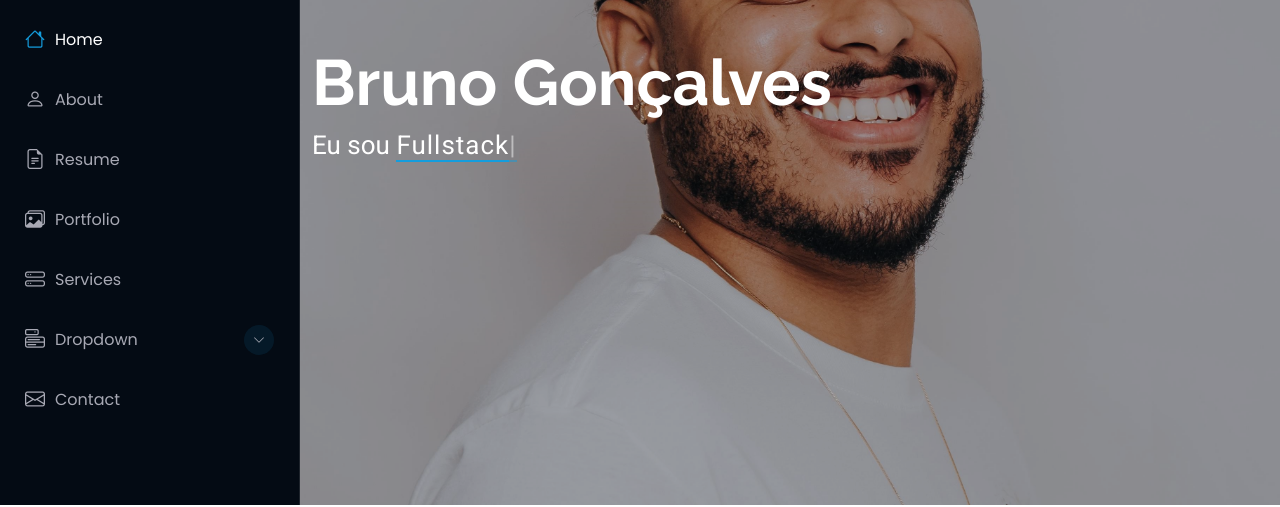
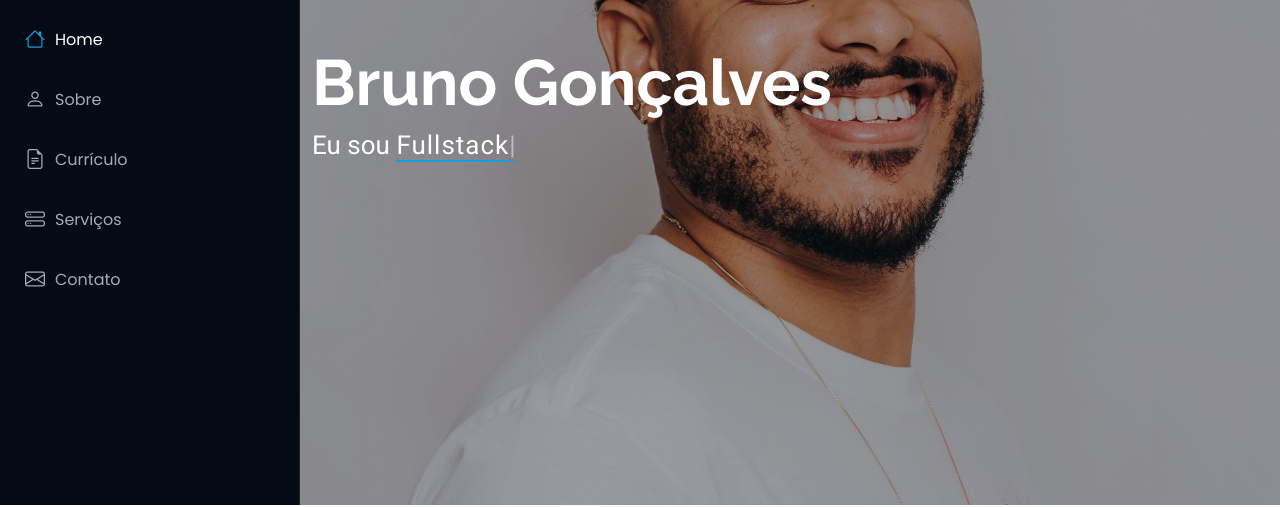
Before and after one commit to brunorgoncalves/Portifolio, a plain HTML site: page index.html in a window 1280 px wide. Shown: the part 295-802 px from the top of the page. Drawn offline with Linux system fonts and the light colour scheme.

Commit message:
Tradução do menu lateral

```diff
--- a/index.html
+++ b/index.html
@@ -62,10 +62,11 @@
     <nav id="navmenu" class="navmenu">
       <ul>
         <li><a href="#hero" class="active"><i class="bi bi-house navicon"></i>Home</a></li>
-        <li><a href="#about"><i class="bi bi-person navicon"></i> About</a></li>
-        <li><a href="#resume"><i class="bi bi-file-earmark-text navicon"></i> Resume</a></li>
-        <li><a href="#portfolio"><i class="bi bi-images navicon"></i> Portfolio</a></li>
-        <li><a href="#services"><i class="bi bi-hdd-stack navicon"></i> Services</a></li>
+        <li><a href="#about"><i class="bi bi-person navicon"></i> Sobre</a></li>
+        <li><a href="#resume"><i class="bi bi-file-earmark-text navicon"></i> Currículo</a></li>
+        <li><a href="#services"><i class="bi bi-hdd-stack navicon"></i> Serviços</a></li>
+        <!--<li><a href="#portfolio"><i class="bi bi-images navicon"></i> Portfolio</a></li>
+
         <li class="dropdown"><a href="#"><i class="bi bi-menu-button navicon"></i> <span>Dropdown</span> <i class="bi bi-chevron-down toggle-dropdown"></i></a>
           <ul>
             <li><a href="#">Dropdown 1</a></li>
@@ -81,9 +82,9 @@
             <li><a href="#">Dropdown 2</a></li>
             <li><a href="#">Dropdown 3</a></li>
             <li><a href="#">Dropdown 4</a></li>
-          </ul>
+          </ul>-->
         </li>
-        <li><a href="#contact"><i class="bi bi-envelope navicon"></i> Contact</a></li>
+        <li><a href="#contact"><i class="bi bi-envelope navicon"></i> Contato</a></li>
       </ul>
     </nav>
 
```
